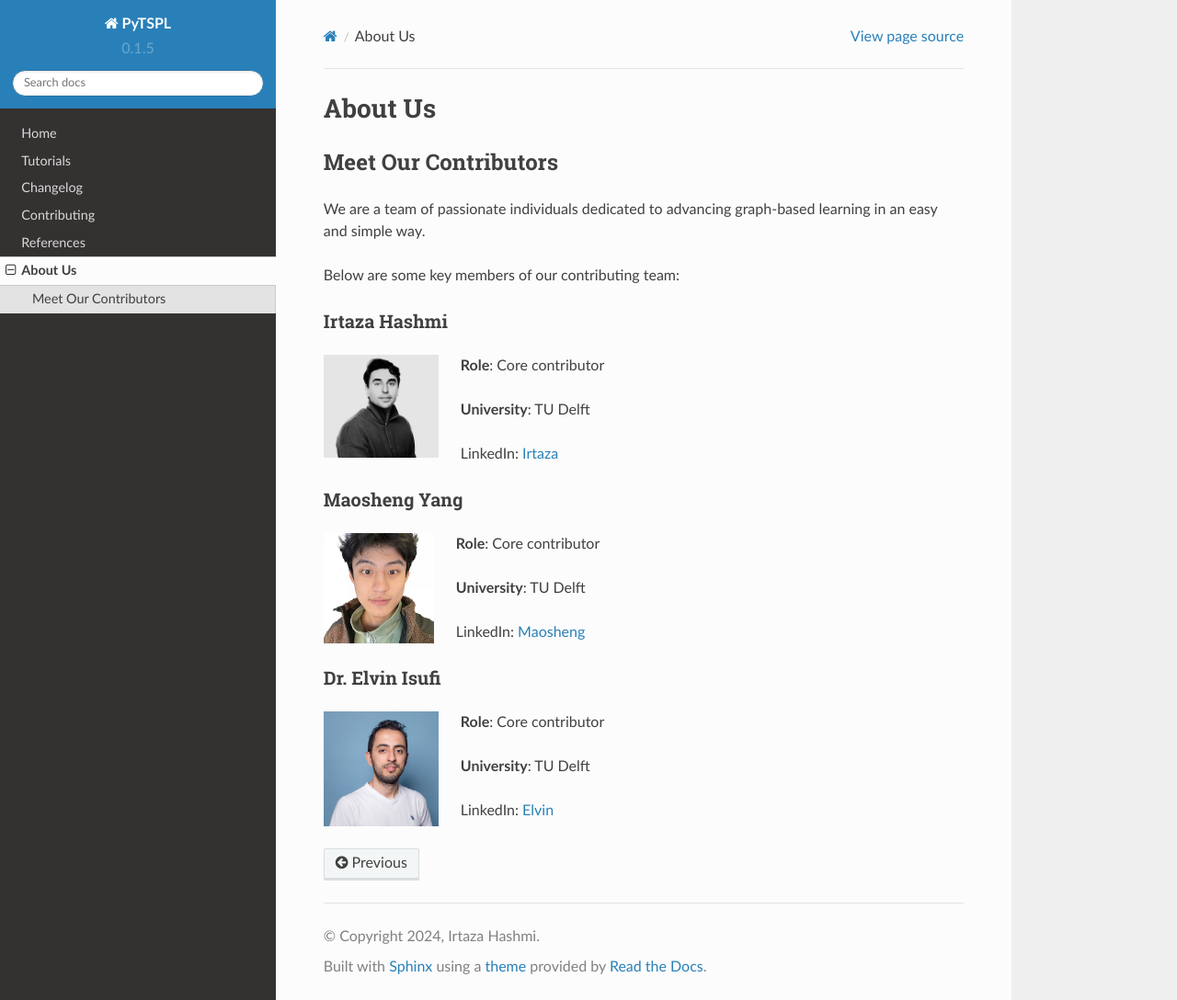
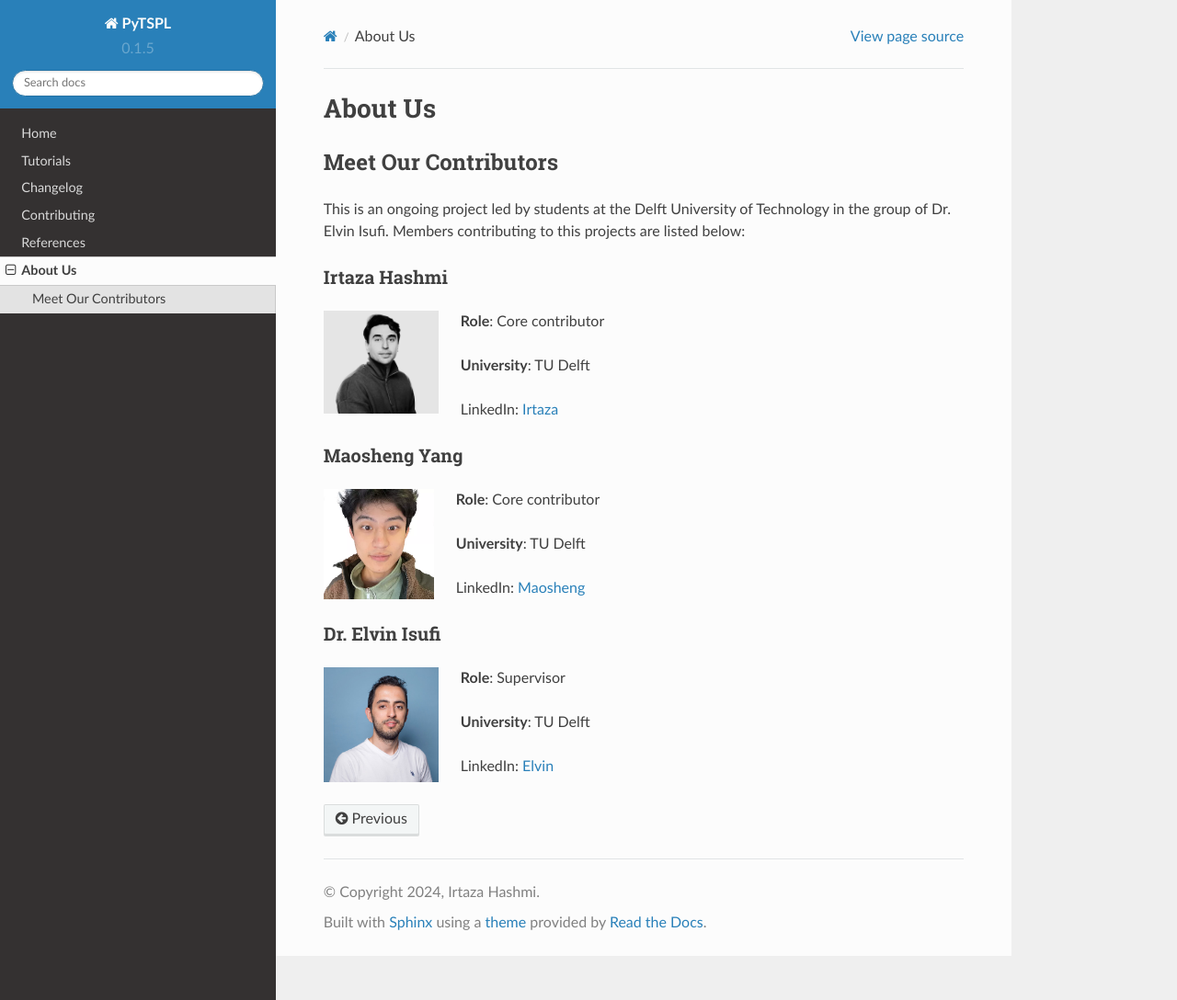
Before and after one commit to irtazahashmi/pytspl, a Sphinx documentation site: the page built from doc/about_us/index.rst, in a window 1280 px wide and 1088 px high. Shown: the whole window at 92% size. Built offline with Sphinx 7.4.7 and the Read the Docs theme 2.0.0, drawn with Linux system fonts in a browser that asks for light colours.

Commit message:
Update About us.

```diff
--- a/doc/about_us/index.rst
+++ b/doc/about_us/index.rst
@@ -5,11 +5,8 @@ About Us
 Meet Our Contributors
 =====================
 
-We are a team of passionate individuals dedicated to advancing graph-based learning
-in an easy and simple way.
-
-
-Below are some key members of our contributing team:
+This is an ongoing project led by students at the Delft University of Technology in the group of Dr. Elvin Isufi.
+Members contributing to this projects are listed below:
 
 
 **Irtaza Hashmi**
@@ -51,7 +48,7 @@ LinkedIn: `Maosheng <https://www.linkedin.com/in/maoshengyang203/>`_
    :align: left
 
 
-**Role**: Core contributor
+**Role**: Supervisor
 
 **University**: TU Delft
 
```
